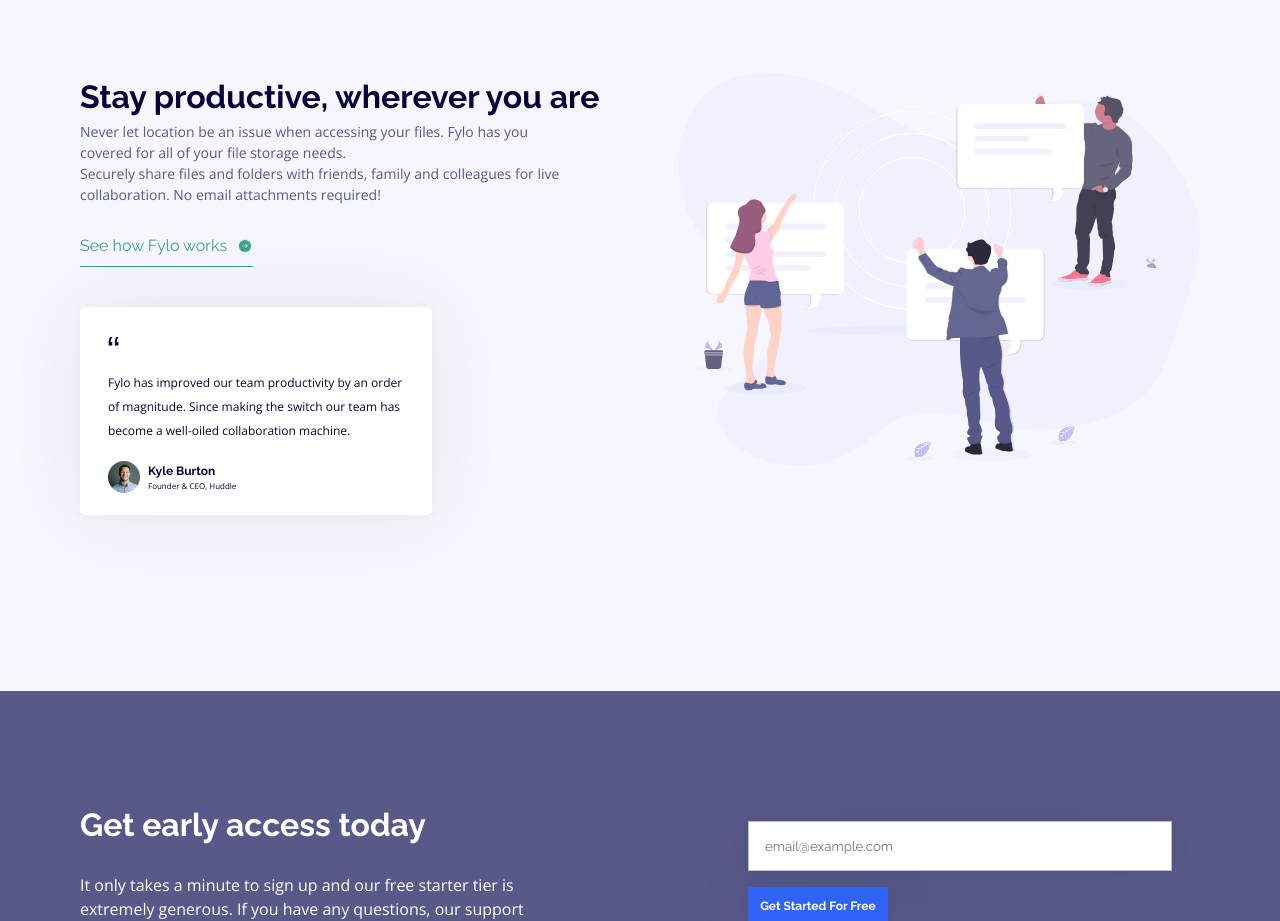
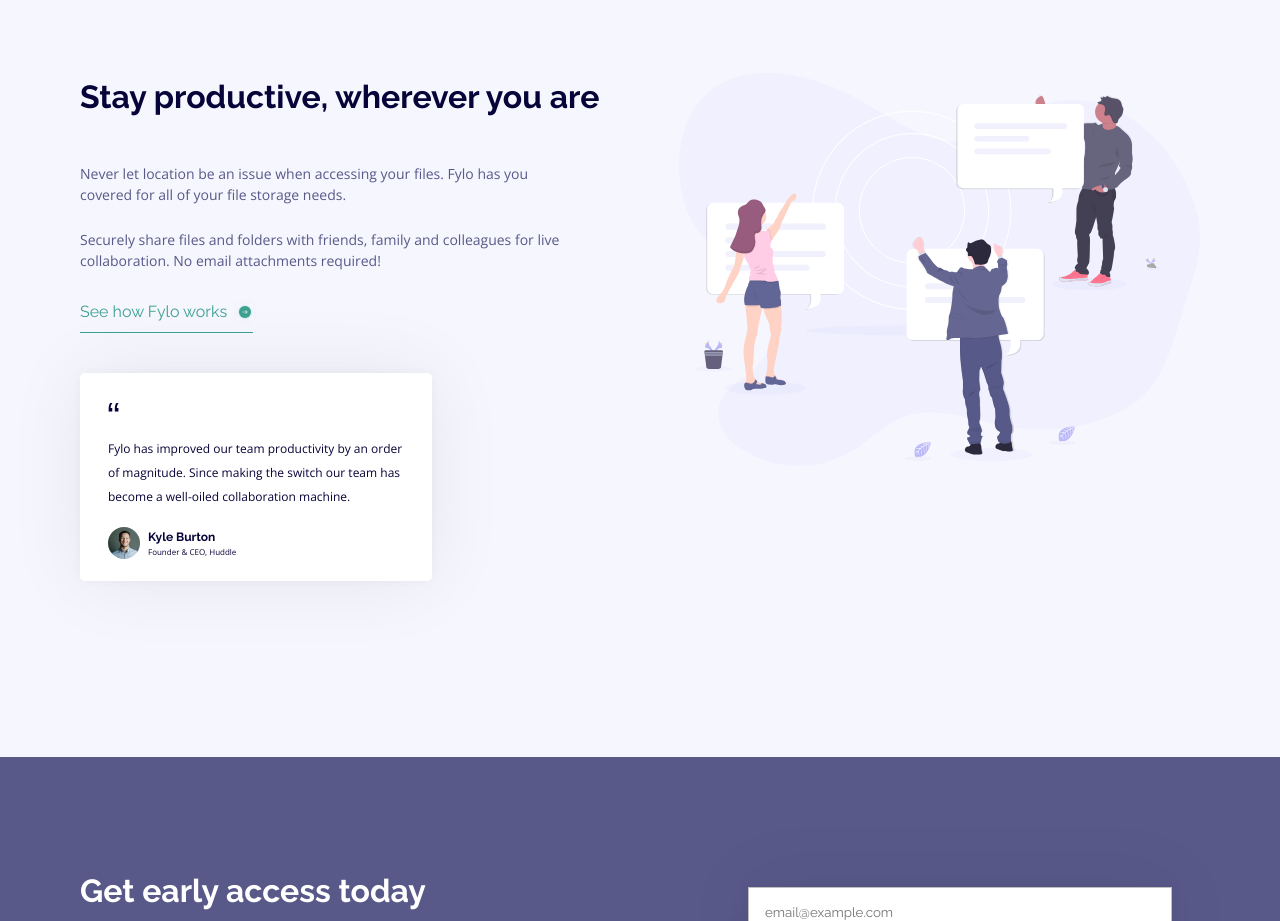
Before and after one commit to ClemHlrdt/Fylo-two-column-landing-page, a plain HTML site: page index.html in a window 1280 px wide. Shown: the part 980-1901 px from the top of the page. Drawn offline with nearby package versions, Linux system fonts and the light colour scheme.

Commit message:
fixed margins

```diff
--- a/scss/_features.scss
+++ b/scss/_features.scss
@@ -82,8 +82,8 @@
     }
 
     & > p {
-      &:first-child {
-        margin-top: 2rem;
+      &:first-of-type {
+        margin-top: 2.625rem;
         margin-bottom: 1.5rem;
       }
 
```
Also changed, not shown: dist/style.css, 1 other file.
